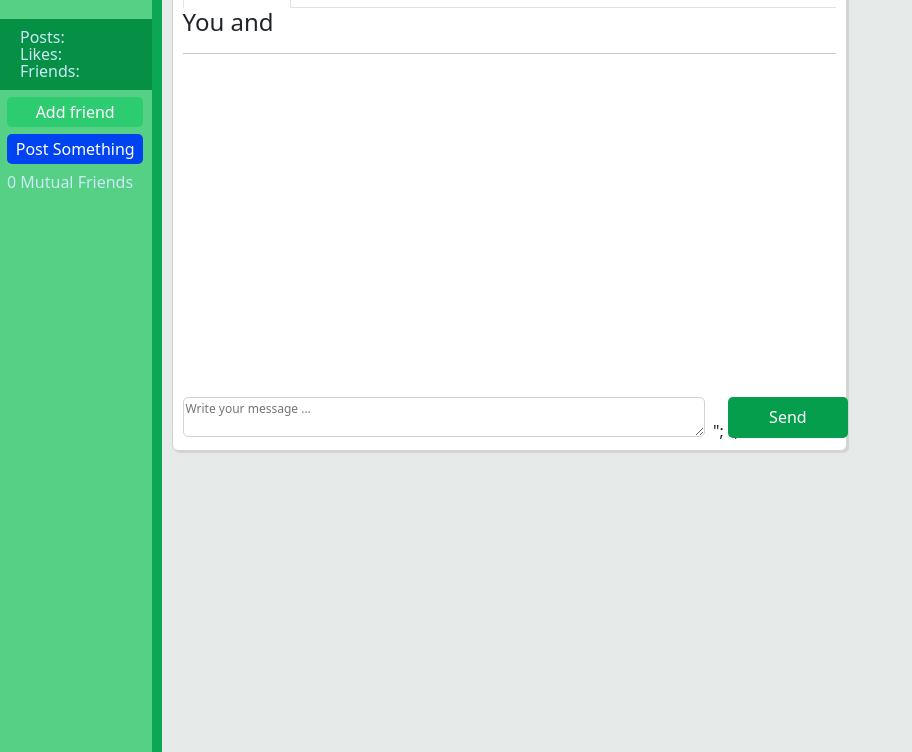
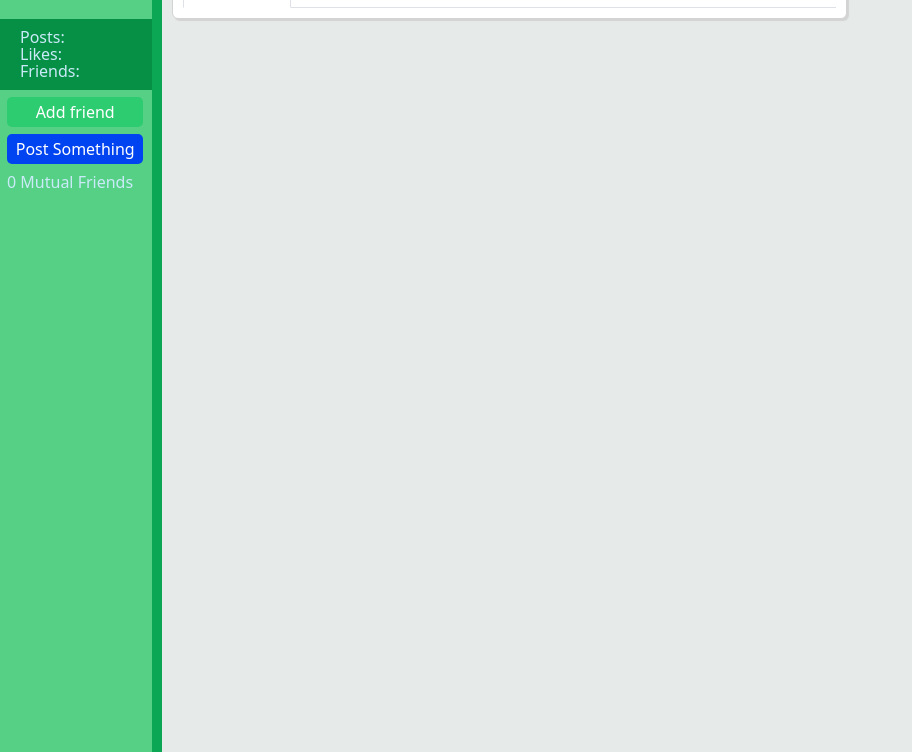
Before and after one commit to Mbiakop1/Kouamedia, a PHP site: page /profile.php in a window 1280 px wide. Shown: the part 88-840 px from the top of the page, without its empty margins (0-912 px from the left). Run offline with PHP 8.4, Linux system fonts and the light colour scheme; a user stored in the database is signed in; data comes from the database, SQL or seed files in the repository; data that the repository does not hold is empty; some web fonts are replaced.

Commit message:
fix profile tab bug

```diff
--- a/config/config.php
+++ b/config/config.php
@@ -5,7 +5,10 @@ session_start();
 $timezone = date_default_timezone_set("Africa/Douala");
 
 
-$con = mysqli_connect("localhost", "root", "", "social");
+$con = mysqli_connect("localhost", "root", "", "social"); // local db con
+
+
+// $con = mysqli_connect("sql103.epizy.com", "epiz_29637416", "3ms5dmxjZTUoot", "epiz_29637416_social"); // online db con
 
 
 if(mysqli_connect_errno()){
--- a/profile.php
+++ b/profile.php
@@ -214,22 +214,22 @@ if(isset($_POST['post'])){
 
 
 
-    <?php
+    <!-- <?php
 
-            $message_obj = new Message($con, $userLoggedIn);
-                    echo "<h4> You and <a href='" .$username ."'>" . $profile_user_obj->getFirstAndLastName() . "</a></h4><hr><br>";
+            // $message_obj = new Message($con, $userLoggedIn);
+            //         echo "<h4> You and <a href='" .$username ."'>" . $profile_user_obj->getFirstAndLastName() . "</a></h4><hr><br>";
 
-                    echo "<div class='loaded_messages' id='scroll_messages'>";
-                    echo $message_obj->getMessages($username);
-                    echo "</div>";
-            ?>
-
+            //         echo "<div class='loaded_messages' id='scroll_messages'>";
+            //         echo $message_obj->getMessages($username);
+            //         echo "</div>";
+            ?> -->
+    <!--
     <div class="message_post">
         <form action="" method="POST">
             <textarea name='message_body' id='message_textarea' placeholder='Write your message ...'></textarea>";
             <input type='submit' name='post_message' class='info' id='message_submit' value='Send'>";
         </form>
-    </div>
+    </div> -->
 
 
     <script>
```
Also changed, not shown: Assets/images/profile_pics/mbiakop_clinton21edfa1ddf089bd6ec33232ee8549e8dn.jpeg (added).
